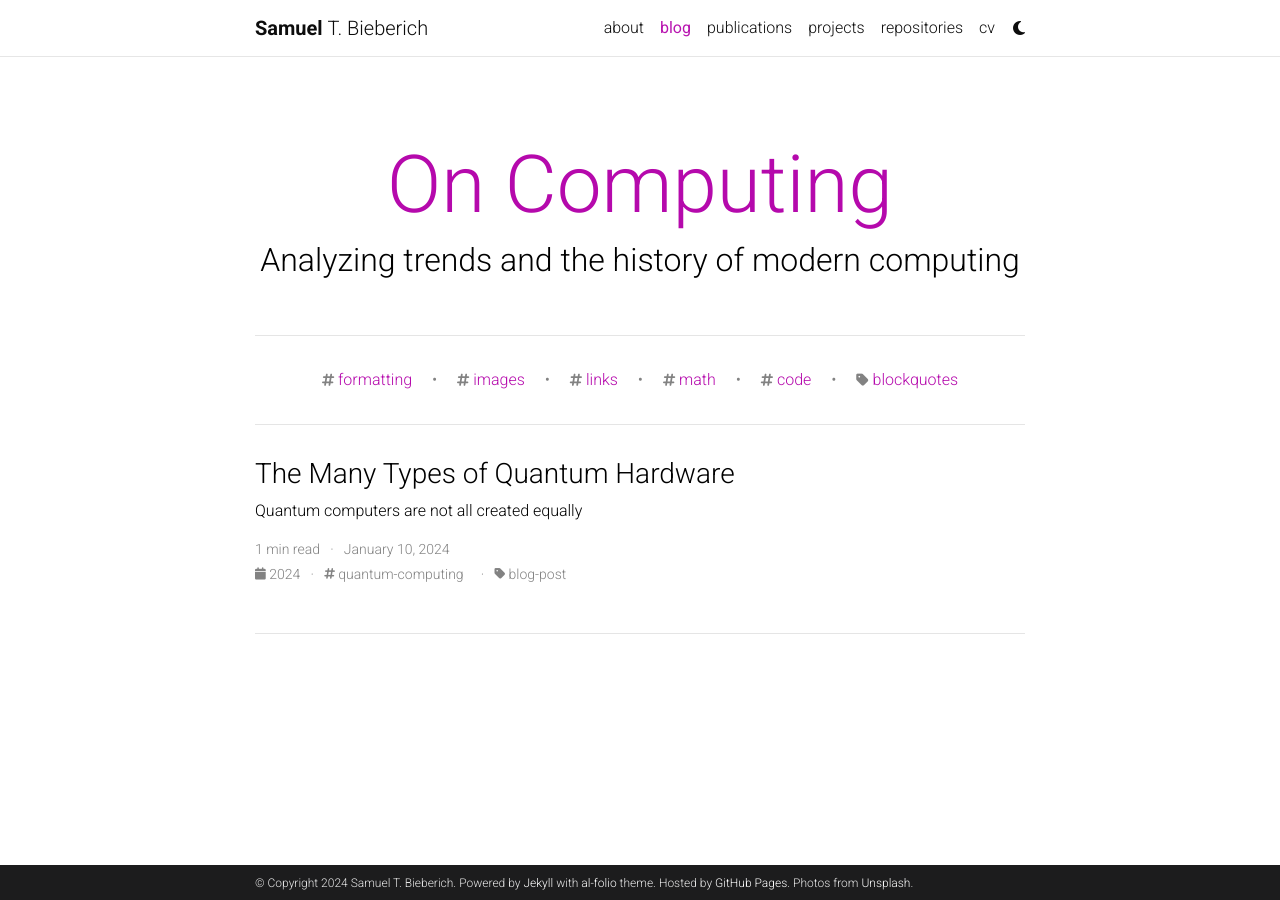
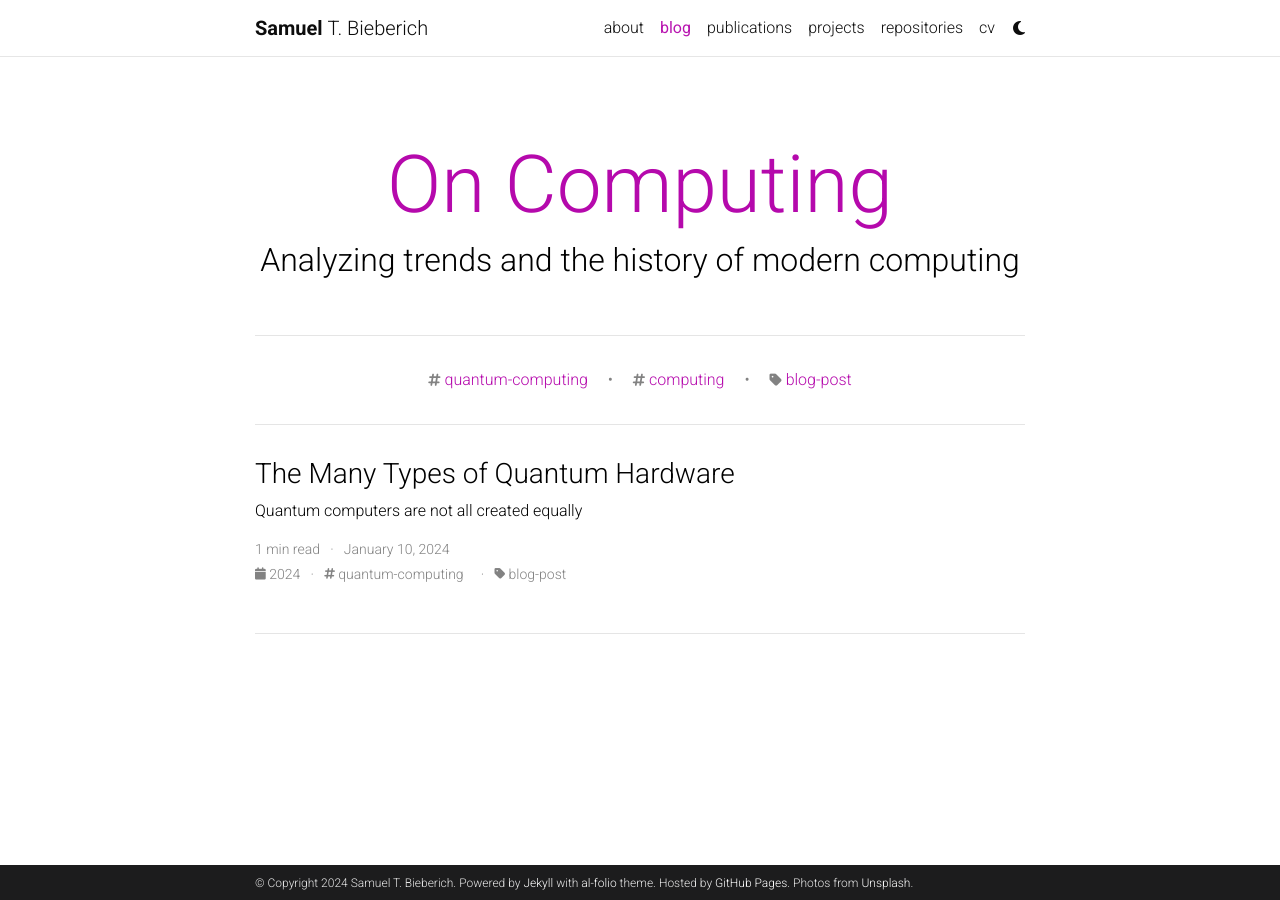
Before and after one commit to Sam-Bieberich/Sam-Bieberich.github.io, a Jekyll site: the page built from _pages/blog.md, in a window 1280 px wide. Built offline with Jekyll 4.4.1, drawn with Linux system fonts in a browser that asks for light colours; the list of posts is cut into pages by our own code; comment, search, counter and statistics services are not loaded; a style sheet for code colours, icons or effects is not loaded.

Commit message:
Update _config.yml
fixed the tags not showing correctly on the main blog splashpage

```diff
--- a/_config.yml
+++ b/_config.yml
@@ -266,8 +266,8 @@
     tag: '/blog/tag/:name/'
     category: '/blog/category/:name/'
 
-display_tags: ['formatting', 'images', 'links', 'math', 'code'] # these tags will be displayed on the front page of your blog
-display_categories: ['blockquotes'] # these categories will be displayed on the front page of your blog
+display_tags: ['quantum-computing', 'computing'] # these tags will be displayed on the front page of your blog
+display_categories: ['blog-post'] # these categories will be displayed on the front page of your blog
 
 # -----------------------------------------------------------------------------
 # Jekyll Scholar
```
